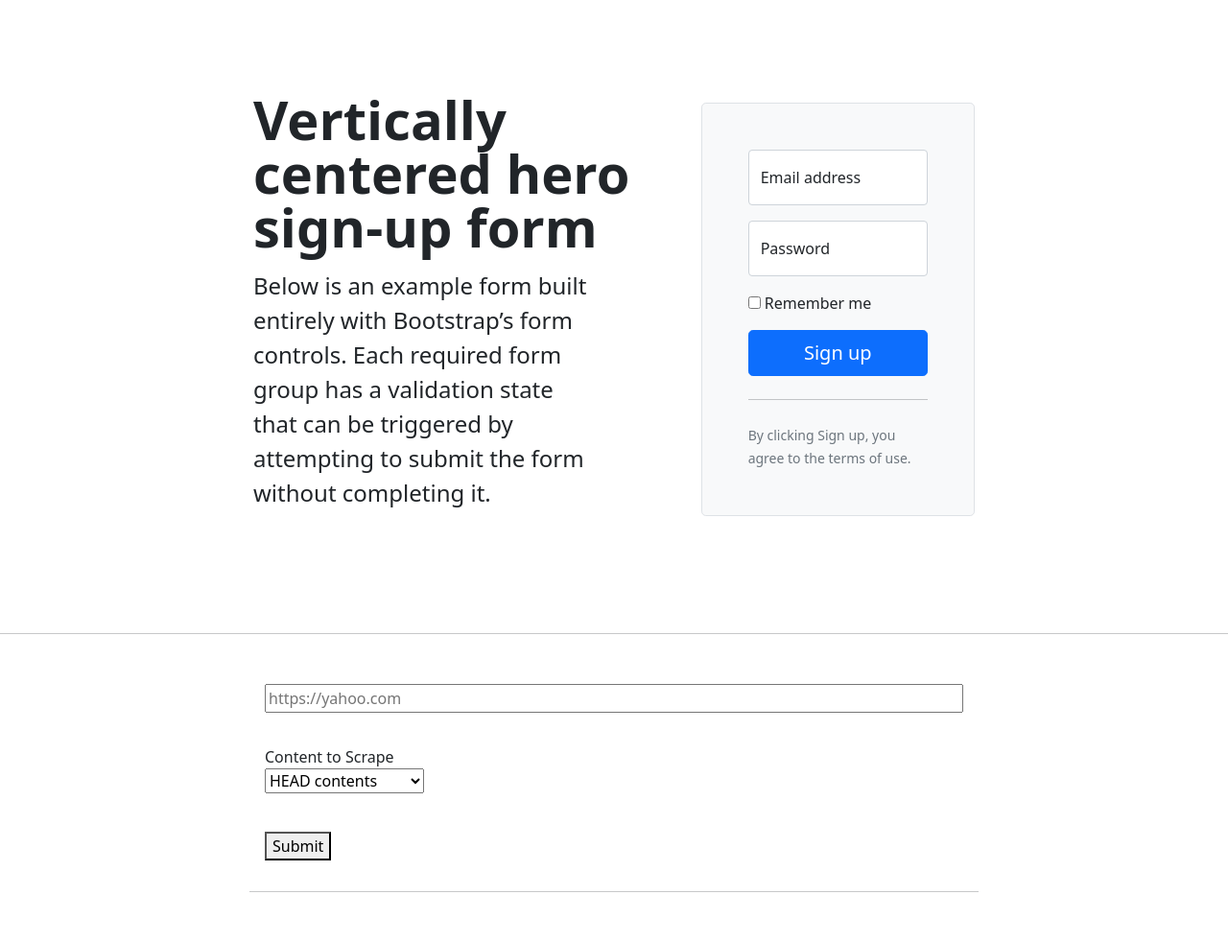
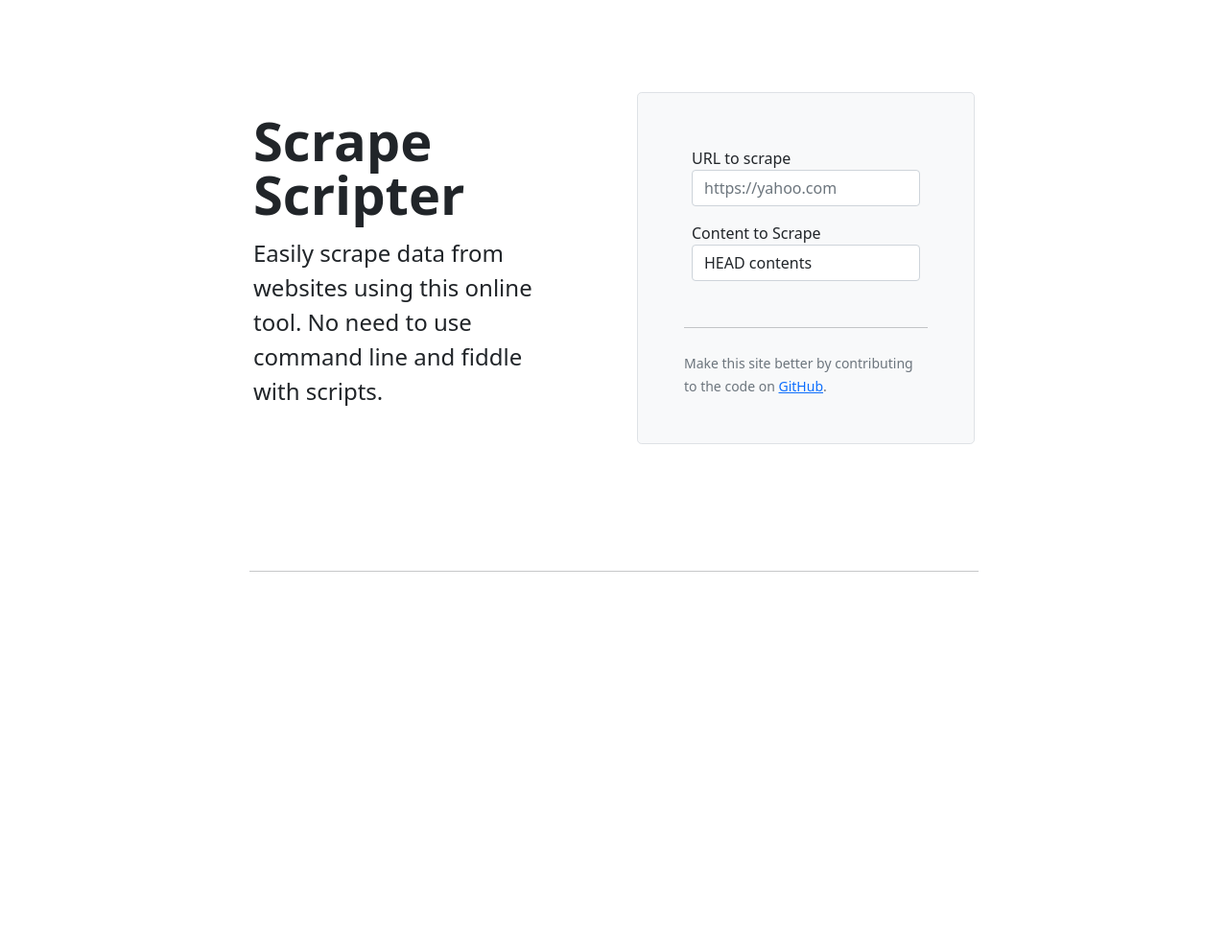
Before and after one commit to leabs/web-scrape-ui, a Flask app: page / in a window 1280 px wide. Shown: the whole page at 96% size. After the commit the page ends 596 px from the top, so only its background shows below. Run offline with Flask 2, Linux system fonts and the light colour scheme.

Commit message:
updating styles

```diff
--- a/templates/index.html
+++ b/templates/index.html
@@ -23,99 +23,76 @@
   <body>
     <div class="container col-xl-10 col-xxl-8 px-4 py-5">
       <div class="row align-items-center g-lg-5 py-5">
-        <div class="col-lg-7 text-center text-lg-start">
-          <h1 class="display-4 fw-bold lh-1 mb-3">
-            Vertically centered hero sign-up form
-          </h1>
+        <div class="col-lg-6 text-center text-lg-start">
+          <h1 class="display-4 fw-bold lh-1 mb-3">Scrape Scripter</h1>
           <p class="col-lg-10 fs-4">
-            Below is an example form built entirely with Bootstrap’s form
-            controls. Each required form group has a validation state that can
-            be triggered by attempting to submit the form without completing it.
+            Easily scrape data from websites using this online tool. No need to
+            use command line and fiddle with scripts.
           </p>
         </div>
-        <div class="col-md-10 mx-auto col-lg-5">
+        <div class="col-md-10 mx-auto col-lg-6 input-box">
           <form class="p-4 p-md-5 border rounded-3 bg-light">
-            <div class="form-floating mb-3">
-              <input
-                type="email"
-                class="form-control"
-                id="floatingInput"
-                placeholder="name@example.com"
-              />
-              <label for="floatingInput">Email address</label>
-            </div>
-            <div class="form-floating mb-3">
-              <input
-                type="password"
-                class="form-control"
-                id="floatingPassword"
-                placeholder="Password"
-              />
-              <label for="floatingPassword">Password</label>
-            </div>
-            <div class="checkbox mb-3">
-              <label>
-                <input type="checkbox" value="remember-me" /> Remember me
-              </label>
-            </div>
-            <button class="w-100 btn btn-lg btn-primary" type="submit">
-              Sign up
-            </button>
-            <hr class="my-4" />
-            <small class="text-muted"
-              >By clicking Sign up, you agree to the terms of use.</small
-            >
-          </form>
-        </div>
-      </div>
-    </div>
-    <hr />
-    <div class="container">
-      <div class="input-box p-2">
-        <form>
             <div class="row p-2">
               <div class="col-md-12">
-              <input name="url" id="url" placeholder="https://yahoo.com" />
+                <label for="url">URL to scrape</label>
+                <input
+                  name="url"
+                  id="url"
+                  class="form-control"
+                  placeholder="https://yahoo.com"
+                />
               </div>
               <br />
               <br />
             </div>
-
             <div class="row p-2">
-            <div class="col-md-6">
+              <div class="">
                 <label for="type">Content to Scrape</label>
                 <br />
-              <select name="type" id="type">
+                <select name="type" id="type" class="form-control">
                   <option value="head">HEAD contents</option>
                   <option value="class">Specific Class</option>
                   <option value="id">Specific ID</option>
                   <option value="images">All image elements</option>
                   <option value="content">All content</option>
                 </select>
-              <br />
-              <br />
               </div>
-
-            <div class="col-md-6" id="selector-container">
-              <label for="selector">Class name or ID name</label>
+            </div>
+            <div class="row p-2">
+              <div class="" id="selector-container">
+                <label for="selector">Class name or ID</label>
                 <br />
                 <input
                   name="selector"
                   id="selector"
-                placeholder="Class or ID name"
+                  class="form-control"
+                  placeholder="center"
                 />
                 <br />
-              <br />
+                <div class="row p-2">
+                  <div class="col-md-12">
+                    <button
+                      id="form-submit"
+                      class="w-100 btn btn-lg btn-primary"
+                    >
+                      Submit
+                    </button>
                   </div>
                 </div>
-
-          <div class="row p-2">
-            <div class="col-md-12">
-              <button id="form-submit">Submit</button>
               </div>
             </div>
+            <hr class="my-4" />
+            <small class="text-muted"
+              >Make this site better by contributing to the code on
+              <a href="https://github.com/leabs/web-scrape-ui" target="_blank"
+                >GitHub</a
+              >.</small
+            >
           </form>
         </div>
+      </div>
+    </div>
+    <div class="container">
       <hr />
       <div id="output-box" class="p-2"></div>
     </div>
```
Lines whose indentation alone changed are shown as unchanged.
